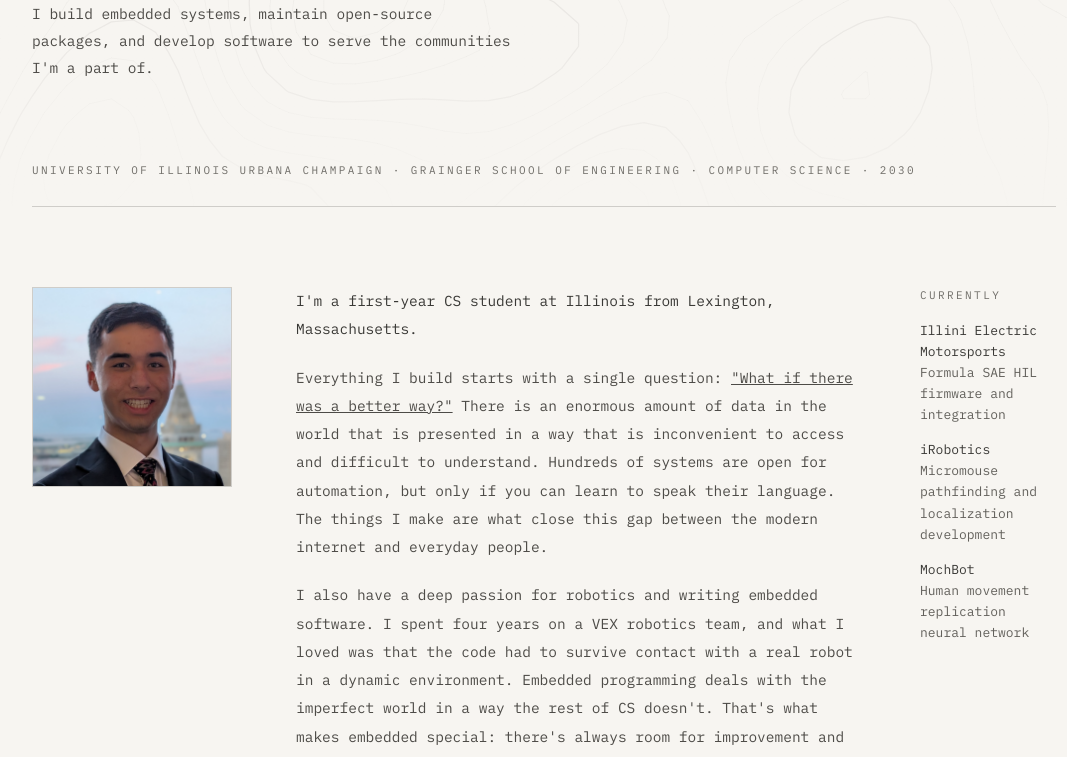
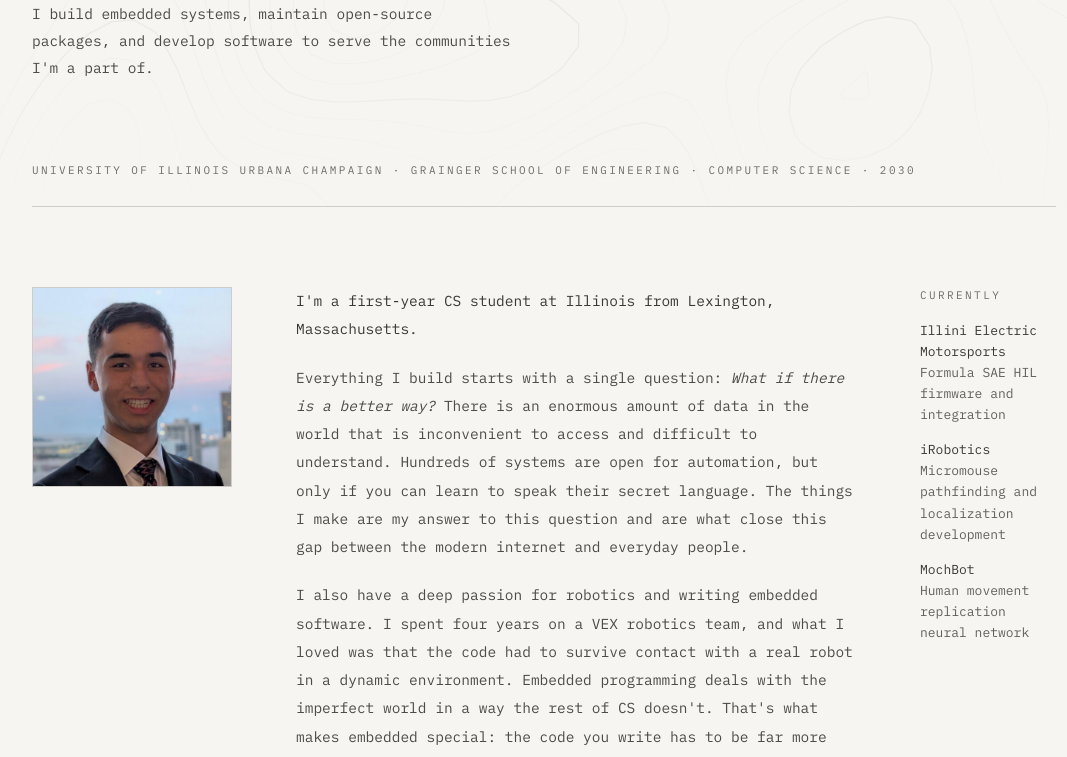
Before and after one commit to halp1/joshliu.page, a SvelteKit app: page / in a window 1280 px wide. Shown: the part 594-1351 px from the top of the page, without its empty margins (96-1163 px from the left). Built offline with nearby package versions, Linux system fonts and the light colour scheme.

Commit message:
Small content fixes

```diff
--- a/src/routes/+page.svelte
+++ b/src/routes/+page.svelte
@@ -54,7 +54,7 @@
     <div class="flex flex-col gap-12 md:flex-row md:gap-16">
       <div class="flex shrink-0 flex-col gap-6">
         <img
-          src="/joshua.jpg"
+          src="/joshua.jpeg"
           alt="Joshua Liu"
           width="200"
           height="200"
@@ -70,23 +70,19 @@
           I'm a first-year CS student at Illinois from Lexington, Massachusetts.
         </p>
         <p class="text-[14.5px] leading-[1.95] text-dim">
-          <!-- Most of what I build starts with wanting to know how something works. I reverse-engineered
-					TETR.IO's protocol and rebuilt its client from scratch, which turned into a library other
-					people now depend on. Then the harder question underneath it got interesting — what the
-					best available move actually is — and I&rsquo;ve rewritten a search engine three times
-					looking for the answer. -->
-          Everything I build starts with a single question: <u>"What if there was a better way?"</u> There
-          is an enormous amount of data in the world that is presented in a way that is inconvenient to
-          access and difficult to understand. Hundreds of systems are open for automation, but only if
-          you can learn to speak their language. The things I make are what close this gap between the
-          modern internet and everyday people.
+          Everything I build starts with a single question: <i>What if there is a better way?</i> There
+          is an enormous amount of data in the world that is inconvenient to access and difficult to understand.
+          Hundreds of systems are open for automation, but only if you can learn to speak their secret
+          language. The things I make are my answer to this question and are what close this gap between
+          the modern internet and everyday people.
         </p>
         <p class="text-[14.5px] leading-[1.95] text-dim">
           I also have a deep passion for robotics and writing embedded software. I spent four years
           on a VEX robotics team, and what I loved was that the code had to survive contact with a
           real robot in a dynamic environment. Embedded programming deals with the imperfect world
-          in a way the rest of CS doesn't. That's what makes embedded special: there's always room
-          for improvement and innovation. There's always a better way.
+          in a way the rest of CS doesn't. That's what makes embedded special: the code you write
+          has to be far more robust than a sandboxed app in a container, which leaves near-infinite
+          room for improvement. In embedded, there's always a better way.
         </p>
       </div>
 
```
Also changed, not shown: static/joshua.jpeg (added), static/joshua.jpg (deleted).
